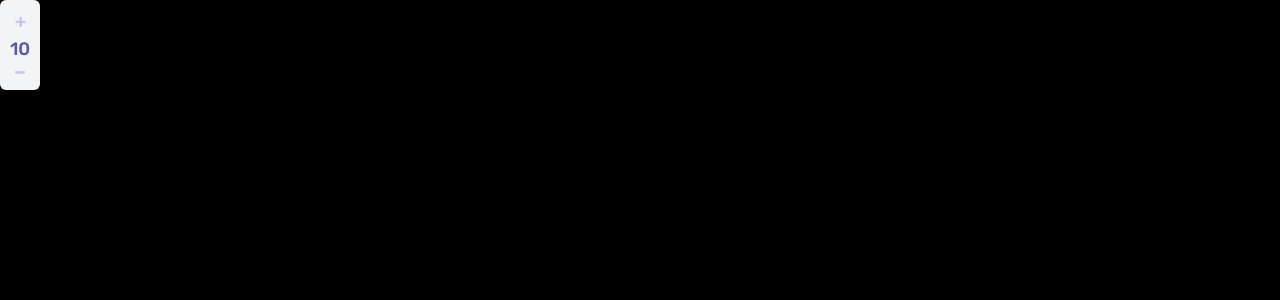
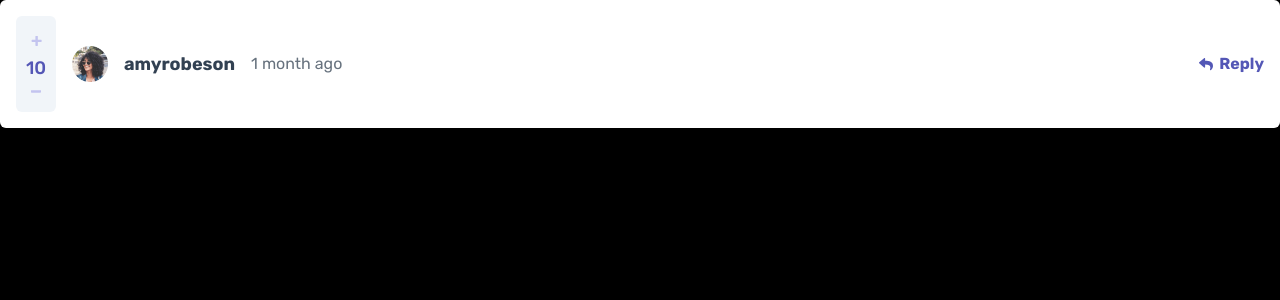
Before and after one commit to soewaiyanag/interactive-comments-section, a React (Vite) app: page / in a window 1280 px wide. Shown: the top 300 px of the page. Built offline with nearby package versions, Linux system fonts and the light colour scheme.

Commit message:
create Status Component

```diff
--- a/src/Comment.jsx
+++ b/src/Comment.jsx
@@ -1,9 +1,14 @@
 import Score from "./Score";
+import Status from "./Status";
 
 const Comment = () => {
   return (
-    <section>
+    <section
+      className="p-4 bg-white rounded-md
+      gap-4 grid grid-cols-[auto_1fr]"
+    >
       <Score score={10} />
+      <Status />
     </section>
   );
 };
--- a/src/Score.jsx
+++ b/src/Score.jsx
@@ -3,7 +3,7 @@ import React, { useState } from "react";
 const Plus = (props) => {
   return (
     <svg
-      className="cursor-pointer  group"
+      className="cursor-pointer group"
       onClick={props.clickHandler}
       width="11"
       height="11"
@@ -90,18 +90,16 @@ const Score = (props) => {
   };
 
   return (
-    <div className="text-white text-3xl">
     <div
       className="
-          flex flex-col items-center gap-2
-          max-w-[2.5rem] bg-gray-100
+          flex flex-col items-center justify-center gap-2
+          w-10 h-24 bg-slate-100
           py-4 rounded-md select-none"
     >
       <Plus checked={isUpVoted} clickHandler={upVoteHandler} />
       <span className="text-modrateBlue text-lg font-medium">{score}</span>
       <Minus checked={isDownVoted} clickHandler={downVoteHandler} />
     </div>
-    </div>
   );
 };
 
--- /dev/null
+++ b/src/Status.jsx
@@ -0,0 +1,18 @@
+import profilePicture from "./images/avatars/image-amyrobson.png";
+import replyIcon from "./images/icon-reply.svg";
+
+const Status = () => {
+  return (
+    <div className="grid-cols-10 flex gap-4 items-center">
+      <img className="h-9" src={profilePicture} alt="profile picture" />
+      <h1 className="text-lg text-darkBlue font-bold">amyrobeson</h1>
+      <span className="text-grayishBlue font-normal">1 month ago</span>
+      <div className="cursor-pointer ml-auto space-x-1.5">
+        <img className="inline-block" src={replyIcon} alt="reply_icon" />
+        <span className="font-bold text-modrateBlue">Reply</span>
+      </div>
+    </div>
+  );
+};
+
+export default Status;
```
Lines whose indentation alone changed are shown as unchanged.
